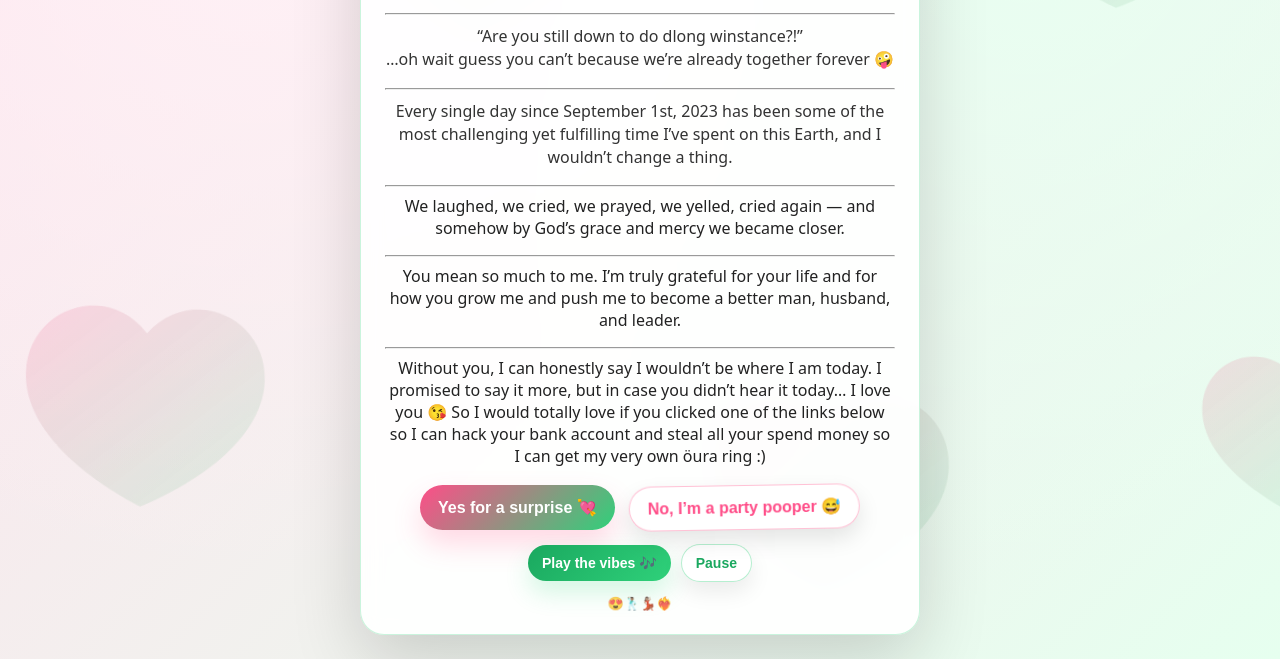
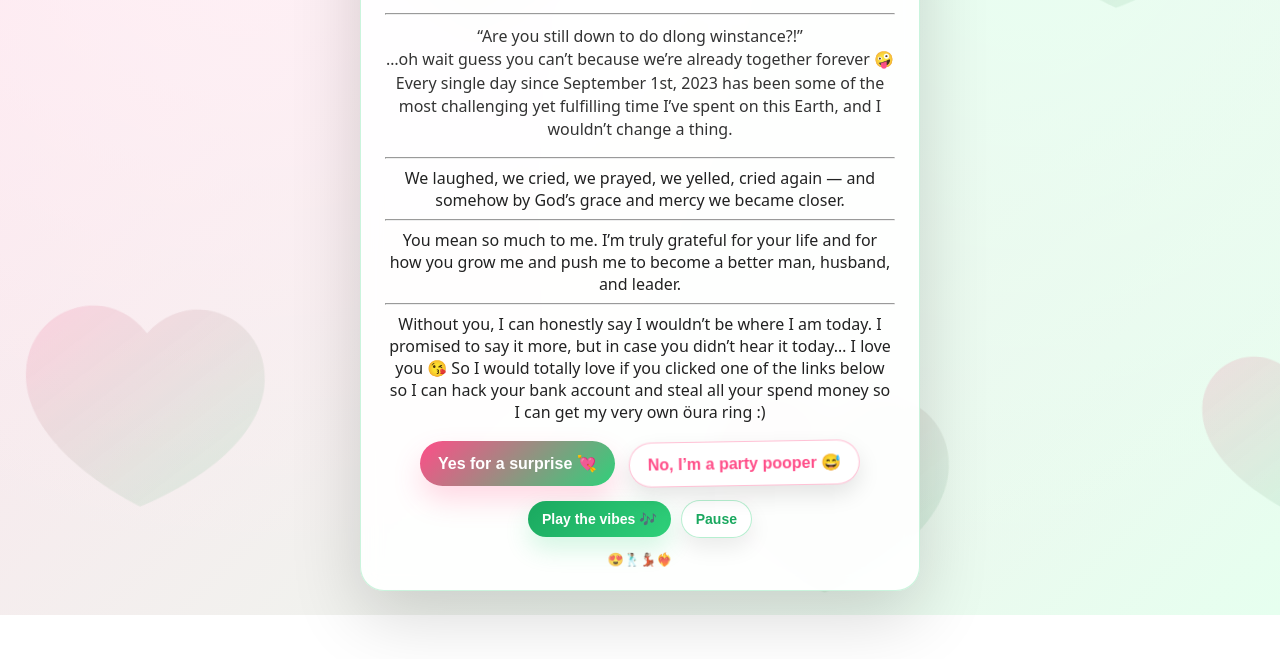
Before and after one commit to chidos1/bryt-brat-valentine, a plain HTML site: page index.html in a window 1280 px wide. Shown: the part 270-929 px from the top of the page. After the commit the page ends 885 px from the top, so only its background shows below. Drawn offline with Linux system fonts and the light colour scheme.

Commit message:
Update index.html

```diff
--- a/index.html
+++ b/index.html
@@ -254,22 +254,11 @@
   “Are you still down to do dlong winstance?!”
   <br>
   …oh wait guess you can’t because we’re already together forever 🤪
-</p>
-
-<hr>
-
-<p>
   Every single day since September 1st, 2023 has been some of the most challenging yet fulfilling time I’ve spent on this Earth, and I wouldn’t change a thing.
-</p>
-
 <hr>
   We laughed, we cried, we prayed, we yelled, cried again — and somehow by God’s grace and mercy we became closer.
-</p>
-
 <hr>
   You mean so much to me. I’m truly grateful for your life and for how you grow me and push me to become a better man, husband, and leader.
-</p>
-
 <hr>
   Without you, I can honestly say I wouldn’t be where I am today.
   I promised to say it more, but in case you didn’t hear it today… I love you 😘
```
